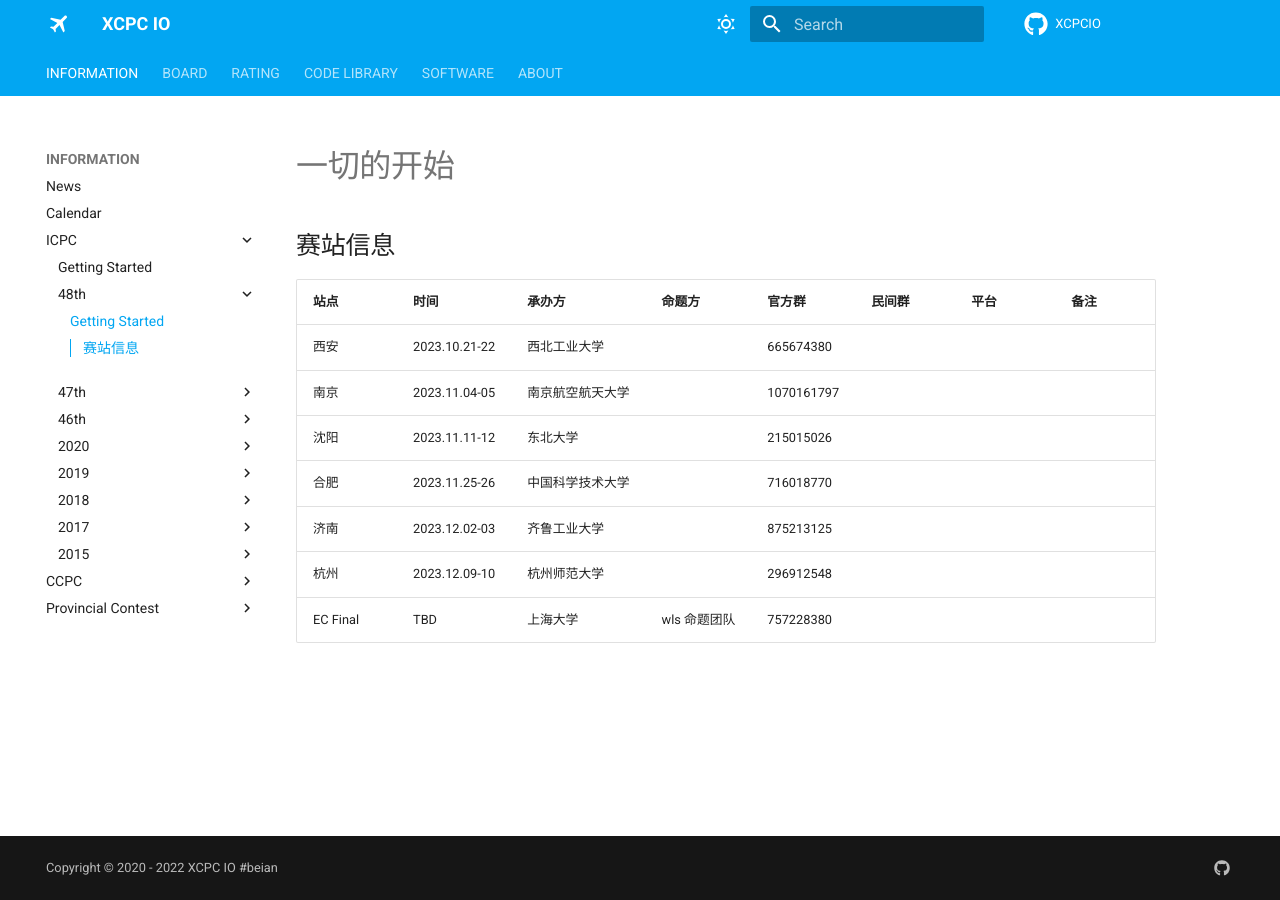
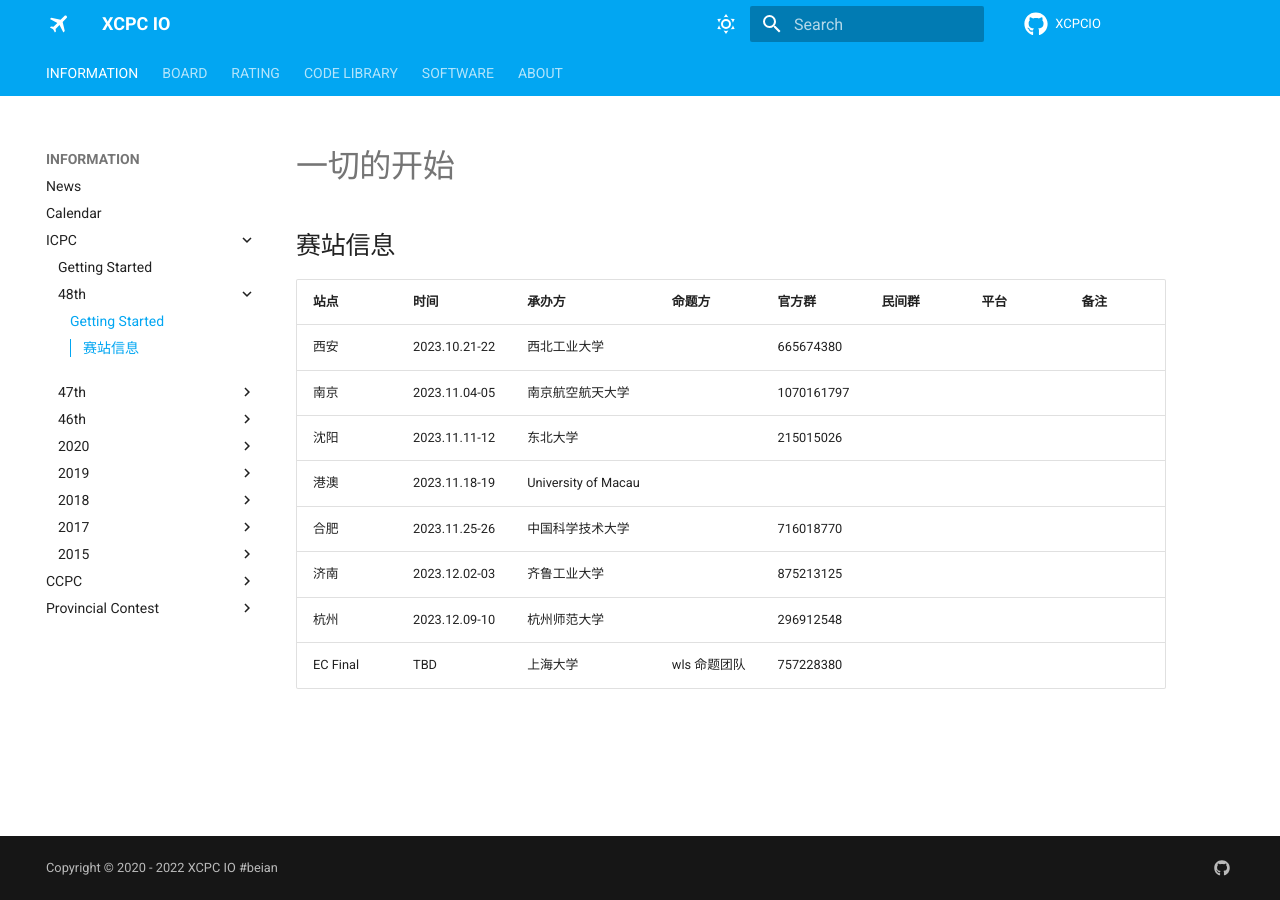
Before and after one commit to xcpcio/docs, an MkDocs documentation site: the page built from docs/info/icpc/48th/index.md, in a window 1280 px wide. Built offline with MkDocs 1.6.1 and Material for MkDocs 9.7.7, drawn with Linux system fonts in a browser that asks for light colours; comment, search, counter and statistics services are not loaded.

Commit message:
feat: add icpc 48th macau site
Signed-off-by: Dup4 <lyuzhi.pan@gmail.com>

```diff
--- a/docs/info/icpc/48th/index.md
+++ b/docs/info/icpc/48th/index.md
@@ -2,12 +2,13 @@
 
 ## 赛站信息
 
-| 站点     | 时间          | 承办方           | 命题方       | 官方群     | 民间群 | 平台 | 备注 |
-| :------- | :------------ | :--------------- | :----------- | :--------- | :----- | :--- | :--- |
-| 西安     | 2023.10.21-22 | 西北工业大学     |              | 665674380  |        |      |      |
-| 南京     | 2023.11.04-05 | 南京航空航天大学 |              | 1070161797 |        |      |      |
-| 沈阳     | 2023.11.11-12 | 东北大学         |              | 215015026  |        |      |      |
-| 合肥     | 2023.11.25-26 | 中国科学技术大学 |              | 716018770  |        |      |      |
-| 济南     | 2023.12.02-03 | 齐鲁工业大学     |              | 875213125  |        |      |      |
-| 杭州     | 2023.12.09-10 | 杭州师范大学     |              | 296912548  |        |      |      |
-| EC Final | TBD           | 上海大学         | wls 命题团队 | 757228380  |        |      |      |
+| 站点     | 时间          | 承办方              | 命题方       | 官方群     | 民间群 | 平台 | 备注 |
+| :------- | :------------ | :------------------ | :----------- | :--------- | :----- | :--- | :--- |
+| 西安     | 2023.10.21-22 | 西北工业大学        |              | 665674380  |        |      |      |
+| 南京     | 2023.11.04-05 | 南京航空航天大学    |              | 1070161797 |        |      |      |
+| 沈阳     | 2023.11.11-12 | 东北大学            |              | 215015026  |        |      |      |
+| 港澳     | 2023.11.18-19 | University of Macau |              |            |        |      |      |
+| 合肥     | 2023.11.25-26 | 中国科学技术大学    |              | 716018770  |        |      |      |
+| 济南     | 2023.12.02-03 | 齐鲁工业大学        |              | 875213125  |        |      |      |
+| 杭州     | 2023.12.09-10 | 杭州师范大学        |              | 296912548  |        |      |      |
+| EC Final | TBD           | 上海大学            | wls 命题团队 | 757228380  |        |      |      |
```
